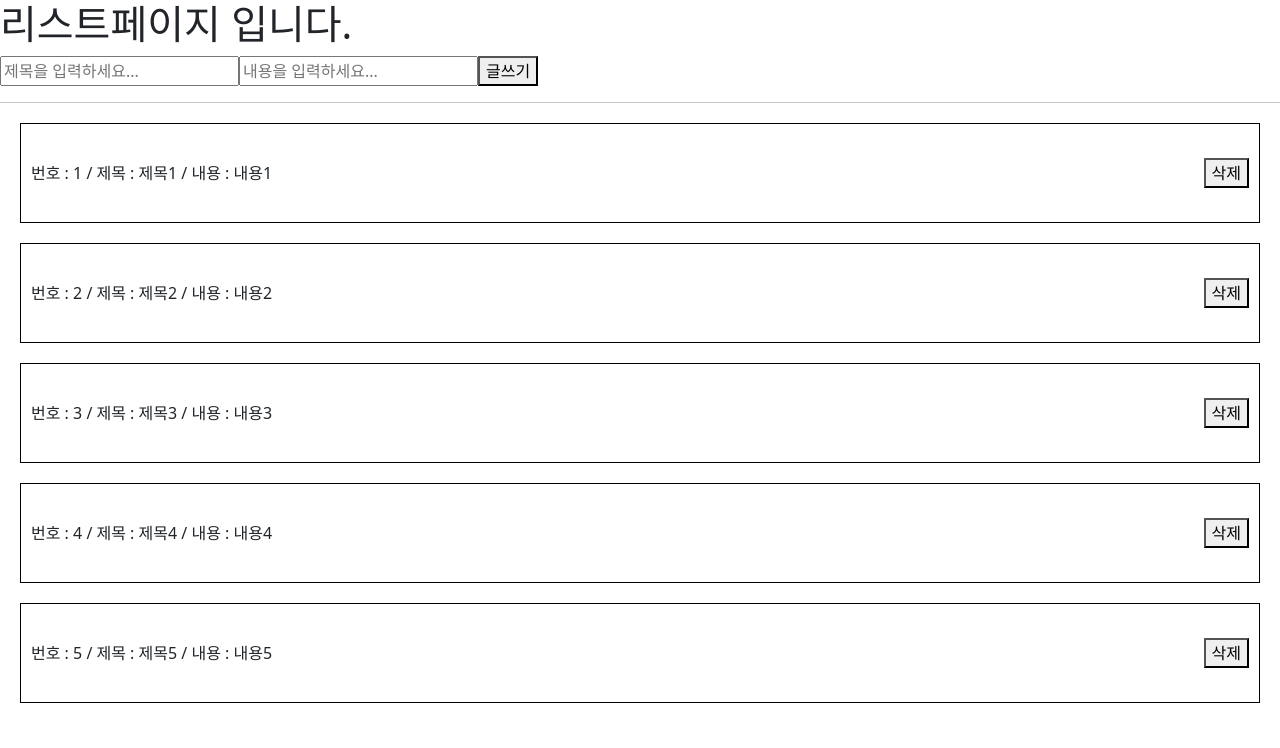
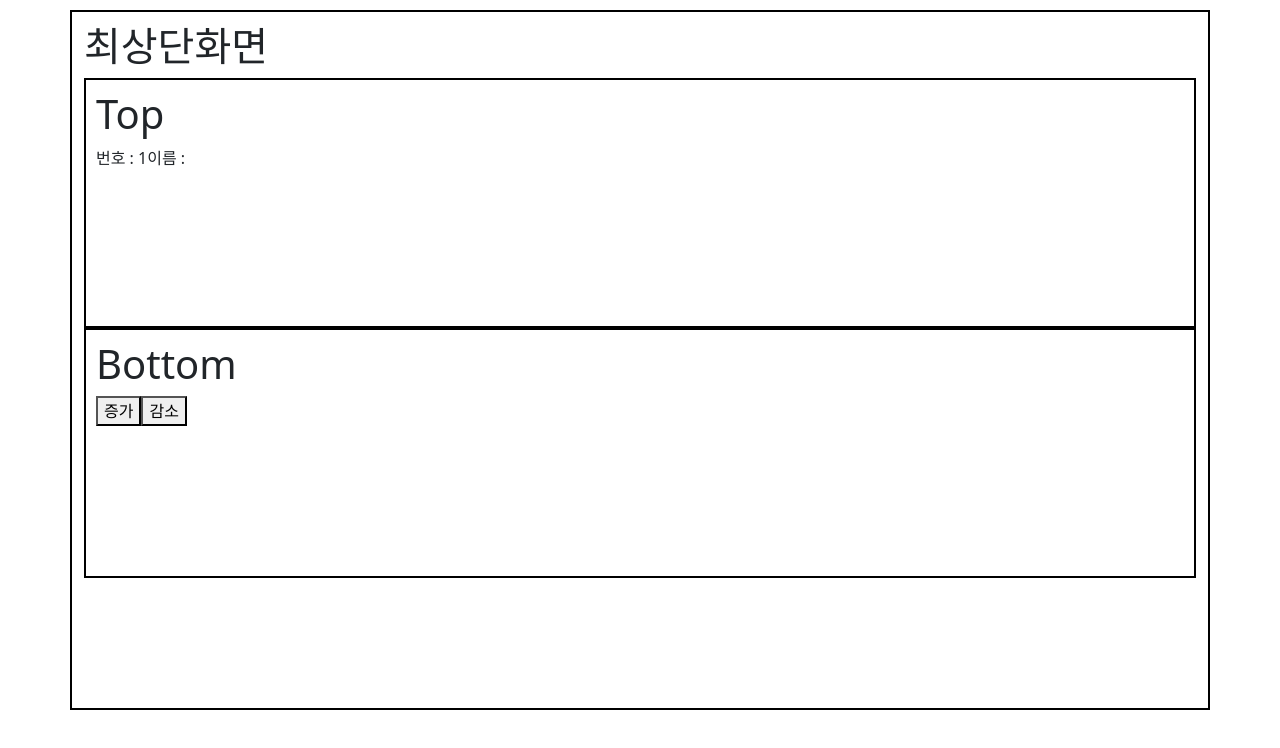
Before and after one commit to qkrfowns45/react-practice, a React (Create React App) app: page / in a window 1280 px wide. Shown: the top 748 px of the page. Built offline with nearby package versions, Linux system fonts and the light colour scheme.

Commit message:
react redux를 통해 flux패턴 practice

```diff
--- a/package.json
+++ b/package.json
@@ -10,8 +10,10 @@
     "react": "^18.2.0",
     "react-bootstrap": "^2.7.0",
     "react-dom": "^18.2.0",
+    "react-redux": "^8.0.5",
     "react-router-dom": "^5.2.0",
     "react-scripts": "5.0.1",
+    "redux": "^4.2.0",
     "styled-components": "^5.3.6",
     "web-vitals": "^2.1.4"
   },
--- a/src/App.css
+++ b/src/App.css
@@ -1,4 +1,13 @@
-.box-style{
-  color: blue;
-  background-color: blueviolet;
+.sub_container{
+  height: 250px;
+  border: 2px solid black;
 }
+
+.container{
+  height: 700px;
+  border: 2px solid black;
+}
+
+div{
+  padding: 10px;
+}
--- a/src/App.js
+++ b/src/App.js
@@ -1,10 +1,14 @@
 //글쓰기, 글삭제, 글목록보기
-import ListPage from './pages/ListPage';
+import './App.css';
+import Top from './components/Top';
+import Bottom from './components/Bottom';
 
 function App() {
   return (
-    <div>
-      <ListPage />
+    <div className="container">
+      <h1>최상단화면</h1>
+      <Top />
+      <Bottom />
     </div>
   );
 }
--- /dev/null
+++ b/src/components/Bottom.js
@@ -0,0 +1,18 @@
+import React from 'react';
+import { useDispatch } from 'react-redux';
+import '../App.css';
+import { decrease, increase } from '../store';
+
+const Bottom = () => {
+  const dispatcher = useDispatch();
+
+  return (
+    <div className="sub_container">
+      <h1>Bottom</h1>
+      <button onClick={() => dispatcher(increase('username'))}>증가</button>
+      <button onClick={() => dispatcher(decrease())}>감소</button>
+    </div>
+  );
+};
+
+export default Bottom;
--- /dev/null
+++ b/src/components/Top.js
@@ -0,0 +1,18 @@
+import React from 'react';
+import { useSelector } from 'react-redux';
+import '../App.css';
+
+const Top = () => {
+  //state에 있는 애가 꺼내진다.
+  const { number, username } = useSelector((store) => store);
+
+  return (
+    <div className="sub_container">
+      <h1>Top</h1>
+      번호 : {number}
+      이름 : {username}
+    </div>
+  );
+};
+
+export default Top;
--- a/src/index.js
+++ b/src/index.js
@@ -5,11 +5,19 @@
 import reportWebVitals from './reportWebVitals';
 import { BrowserRouter } from 'react-router-dom';
 import 'bootstrap/dist/css/bootstrap.min.css';
+import reducer from './store';
+import { Provider } from 'react-redux';
+import { createStore } from 'redux';
 
 const root = ReactDOM.createRoot(document.getElementById('root'));
+
+const store = createStore(reducer);
+
 root.render(
   <BrowserRouter>
-    <App />
+    <Provider store={store}>
+      <App />
+    </Provider>
   </BrowserRouter>,
 );
 
--- /dev/null
+++ b/src/store.js
@@ -0,0 +1,27 @@
+//액션
+export const increase = (username) => ({
+  type: 'INCREMENT',
+  payload: username,
+});
+export const decrease = () => ({ type: 'DECREMENT' });
+
+//상태
+
+const initstate = {
+  username: '',
+  number: 1,
+};
+
+//액션의 결과를 걸러내는 역할
+const reducer = (state = initstate, action) => {
+  switch (action.type) {
+    case 'INCREMENT':
+      return { number: state.number + 1, username: action.payload }; //return되면 그걸 호출한 쪽에서 받는게 아니라 return되는 순간 ui변경
+    case 'DECREMENT':
+      return { number: state.number - 1 };
+    default:
+      return state;
+  }
+};
+
+export default reducer;
```
Also changed, not shown: 1 other file (tests, documents, lock files or other folders).
